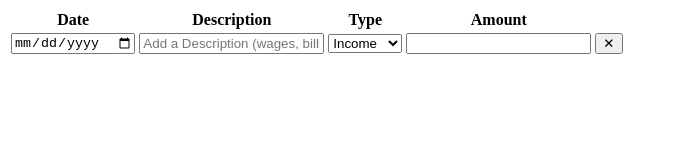
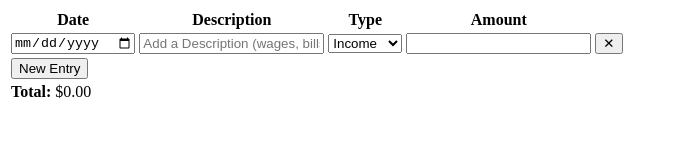
Before and after one commit to Maynardj123/budget-planner, a plain HTML site: page index.html in a window 1280 px wide. Shown: the whole page, without its empty margins (0-675 px from the left). Drawn offline with Linux system fonts and the light colour scheme; files that its build step writes are made by us from their sources; files whose address does not match are found by name.

Commit message:
finished html for now

```diff
--- a/index.html
+++ b/index.html
@@ -43,6 +43,21 @@
                     </td>
                 </tr>
             </tbody>
+            <tbody>
+                <tr>
+                    <td colspan="5" class="controls">
+                        <button type="button" class="new-entry">New Entry</button>
+                    </td>
+                </tr>
+            </tbody>
+            <tfoot>
+                <tr>
+                    <td colspan="5" class="summary">
+                        <strong>Total:</strong>
+                        <span class="total">$0.00</span>
+                    </td>
+                </tr>
+            </tfoot>
         </table>
     </div>
 </body>
```
